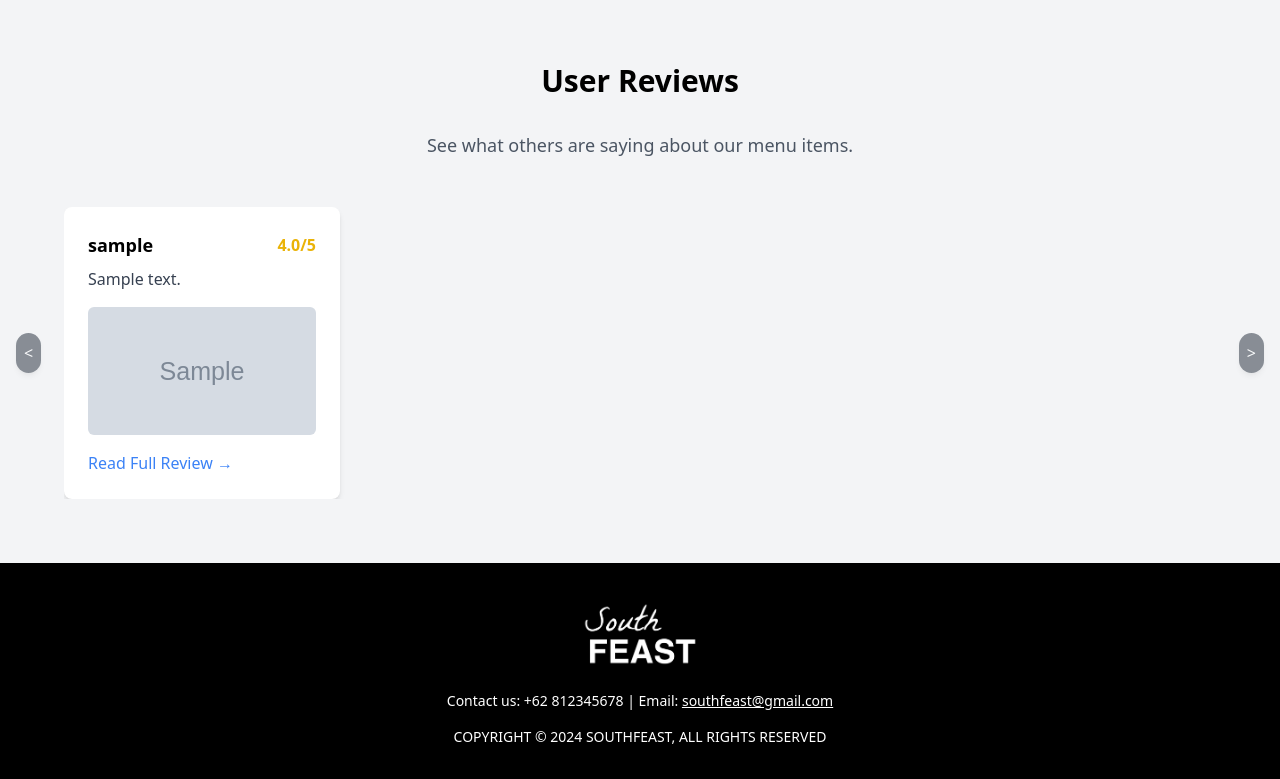
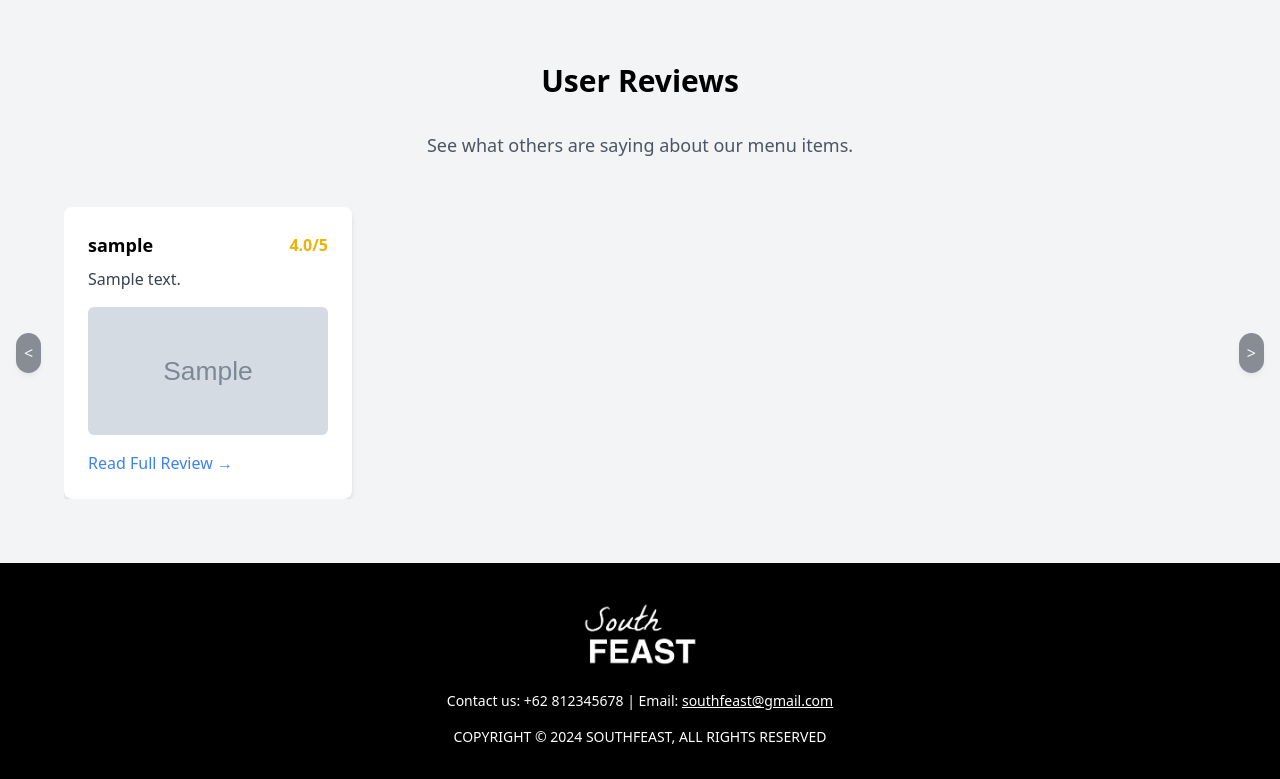
Before and after one commit to Kelompok-B03-PBP-2024-2025/SouthFeasts, a Django app: page / in a window 1280 px wide. Shown: the part 2816-3595 px from the top of the page. Run offline with Django 5.2, Linux system fonts and the light colour scheme; tables that the repository leaves empty hold one stand-in row (values such as "Sample post"); grey boxes marked "Sample" are stand-in pictures; some libraries are stand-ins or nearby versions; some web fonts are replaced.

Commit message:
benerin error

```diff
--- a/main/templates/main.html
+++ b/main/templates/main.html
@@ -197,10 +197,10 @@
             </button>
 
             <!-- Reviews Carousel -->
-            <div id="reviews-carousel" class="grid grid-cols-4 gap-4 overflow-hidden mx-12">
+            <div id="reviews-carousel" class="flex overflow-x-hidden gap-4 mx-12">
                 {% if reviews %}
                     {% for review in reviews %}
-                        <div class="bg-white text-black rounded-lg shadow-md p-6">
+                        <div class="flex-none w-1/4 bg-white text-black rounded-lg shadow-md p-6">
                             <!-- Reviewer's Name and Rating -->
                             <div class="flex items-center mb-2">
                                 <p class="font-semibold text-lg">{{ review.user.username }}</p>
@@ -266,11 +266,11 @@
     const leftButton = document.getElementById("scroll-left-btn");
     const rightButton = document.getElementById("scroll-right-btn");
 
-    // Calculate scroll amount based on viewport
-    function getScrollAmount() {
-        const itemWidth = carousel.offsetWidth / 4; // Width for 4 items
-        return itemWidth * 4; // Scroll 4 items at once
-    }
+    // Calculate the width of a single item including gap
+    const getItemWidth = () => {
+        const containerWidth = carousel.offsetWidth;
+        return (containerWidth - (3 * 16)) / 4; // 4 items minus 3 gaps (16px each)
+    };
 
     // Function to check scroll position and update button visibility
     function updateButtonVisibility() {
@@ -284,7 +284,7 @@
         }
 
         // Check if we can scroll right
-        if (carousel.scrollLeft >= carousel.scrollWidth - carousel.clientWidth) {
+        if (carousel.scrollLeft >= carousel.scrollWidth - carousel.clientWidth - 1) {
             rightButton.style.opacity = "0.5";
             rightButton.style.cursor = "not-allowed";
         } else {
@@ -295,15 +295,17 @@
 
     // Add click event listeners to buttons
     leftButton.addEventListener('click', function() {
+        const scrollAmount = getItemWidth() * 4;
         carousel.scrollBy({
-            left: -getScrollAmount(),
+            left: -scrollAmount,
             behavior: "smooth"
         });
     });
 
     rightButton.addEventListener('click', function() {
+        const scrollAmount = getItemWidth() * 4;
         carousel.scrollBy({
-            left: getScrollAmount(),
+            left: scrollAmount,
             behavior: "smooth"
         });
     });
@@ -332,17 +334,16 @@
     #reviews-carousel {
         scrollbar-width: none;
         -ms-overflow-style: none;
-        scroll-snap-type: x mandatory;
-        overflow-x: auto;
+        scroll-behavior: smooth;
     }
 
     #reviews-carousel::-webkit-scrollbar {
         display: none;
     }
 
-    #reviews-carousel > div {
-        scroll-snap-align: start;
-        min-width: calc(25% - 12px);
+    /* Smooth transition for button opacity */
+    button {
+        transition: opacity 0.3s ease;
     }
 
     .line-clamp-3 {
@@ -352,10 +353,5 @@
         overflow: hidden;
         text-overflow: ellipsis;
     }
-
-    /* Smooth transition for button opacity */
-    button {
-        transition: opacity 0.3s ease;
-    }
 </style>
 {% endblock %}
```
